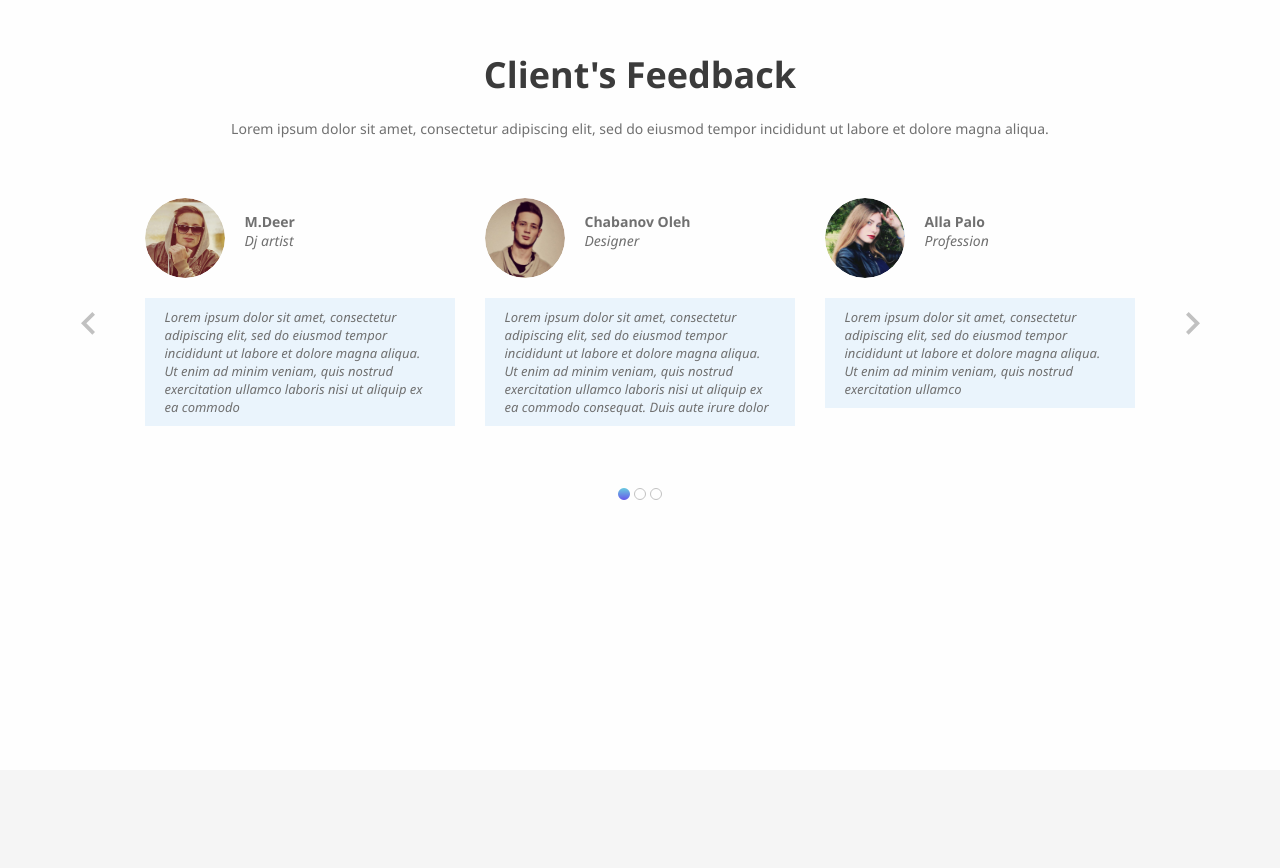
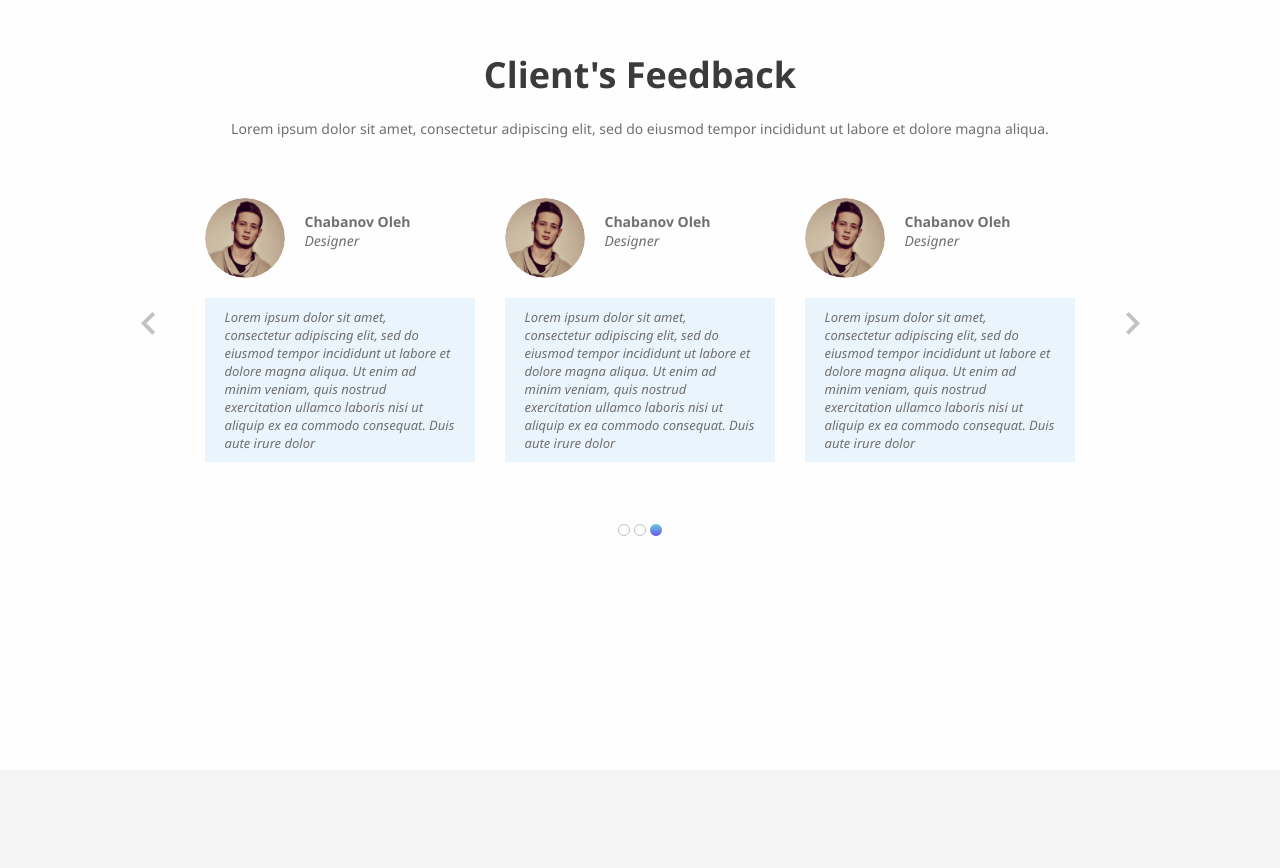
Before and after one commit to ijehangirkhan/landingWatch, a plain HTML site: page index.html in a window 1280 px wide. Shown: the part 3740-4608 px from the top of the page. Drawn offline with Linux system fonts and the light colour scheme.

Commit message:
Slider Automated

```diff
--- a/index.css
+++ b/index.css
@@ -499,10 +499,11 @@ body
 .feedback-slider
 {
     display: flex;
-    width: fit-content;
+    width: 100%;
    /* position: relative; */
    margin-left: auto;
    margin-right: auto;
+
 }
 
 .prev
@@ -528,6 +529,45 @@ body
    /* top: 50%; */
 }
 
+.overflow-container
+{
+    display: flex;
+    width: 870px;
+    overflow: hidden;
+}
+
+.feedback-cards-container
+{
+    display: flex;
+    /* flex-wrap: nowrap; */
+    width: 870px;
+
+    /* animation: slider 10s infinite;
+    animation-direction: alternate;
+    animation-delay: 2s;
+    animation-timing-function: linear; */
+}
+
+/* .paused{
+    -webkit-animation-play-state:paused;
+    -moz-animation-play-state:paused;
+    -o-animation-play-state:paused;
+    animation-play-state:paused;
+} */
+
+/* @keyframes slider {
+
+    0%   { transform: translateX(0); }
+    10%  { transform: translateX(0); }
+    30%  { transform: translateX(-30%); }
+    40%  { transform: translateX(-33.33%); }
+    60%  { transform: translateX(-63.33%); }
+    70%  { transform: translateX(-66.66%); }
+    90% { transform: translateX(-96.66%); }
+    100% { transform: translateX(-100%); }
+  } */
+
+
 .feedback-cards
 {
   display: none;
@@ -536,6 +576,7 @@ body
   margin-top: 60px;
  /*  margin-left: 525px;
   margin-right: 525px; */
+
 }
 
 .feedback-card
@@ -1135,6 +1176,7 @@ input[type=text], select, textarea {
      {
         grid-template-columns: minmax(340px,1fr);
         grid-gap: none;
+
      }
 
      /* .user
--- a/index.html
+++ b/index.html
@@ -3,8 +3,7 @@
     <meta charset="UTF-8">
     <meta name="viewport" content="width=device-width, initial-scale=1.0">
     <link rel="stylesheet" href="./index.css">
-    <link href="https://fonts.googleapis.com/icon?family=Material+Icons"
-      rel="stylesheet">
+    <link href="https://fonts.googleapis.com/icon?family=Material+Icons" rel="stylesheet">
     <title>Landing Watch</title>
 </head>
 <body>
@@ -159,6 +158,8 @@
     </div>
     <div class="feedback-slider">
     <img class="prev" onclick="changeSlide(-1)" src="./images/ic_chevron_left_24px.png" alt="Prev Icon">
+    <div class="overflow-container">
+    <div class="feedback-cards-container">
     <div class="feedback-cards">
     <div class="feedback-card">
 
@@ -276,7 +277,8 @@
         </div>
                 </div>
                     <!-- Third Page End -->
-
+    </div>
+</div>
 
     <img class="next" onclick="changeSlide(1)" src="./images/ic_chevron_right_24px.png" alt="Next Icon">
 </div>
--- a/index.js
+++ b/index.js
@@ -1,9 +1,31 @@
+
 var slideNumber = 1;
-Slides(slideNumber);
+
+for (let i=0; i< 2; i++)
+{
+    if (i === 0)
+    {
+        setInterval(function() { changeSlide(i); }, 2000);
+        console.log(`K0 ${i}`);
+    }
+    else if (i === 1)
+    {
+        setInterval(function() { changeSlide(i); }, 2000);
+        console.log(`k1 ${i}`);
+    }
+   /*  else if (i === 2)
+    {
+        setInterval(function() { changeSlide(-1); }, 2000);
+        console.log(`k2 ${i}`);
+    } */
+
+}
 
 function changeSlide(n)
 {
-    Slides(slideNumber=slideNumber+n);
+
+        Slides(slideNumber=slideNumber+n);
+        console.log( "ChangeSlide " + slideNumber);
 }
 
 function activeSlide(n)
@@ -19,23 +41,29 @@ function Slides(n)
     if(n > slides.length)
     {
         slideNumber=1
+
     }
     if(n<1)
     {
         slideNumber=slides.length
+        console.log("from Slides1 "+ slideNumber);
     }
     for(i=0; i<slides.length; i++)
     {
         slides[i].style.display="none";
+        console.log("from Slides2 "+ i);
     }
     for(i=0; i<dots.length; i++)
     {
         dots[i].className = dots[i].className.replace(" active", "");
         dots[i]= dots[i].src='./images/Ellipse 2.png';
+        console.log("from Slides3 "+ i);
     }
 
+    console.log("from Slides4 "+ slideNumber);
     slides[slideNumber-1].style.display= "grid";
     dots[slideNumber-1].className += " active";
     dots[slideNumber-1].src='./images/Ellipse 1.png';
+    console.log("from Slides5 "+ slideNumber);
 
 }
```
